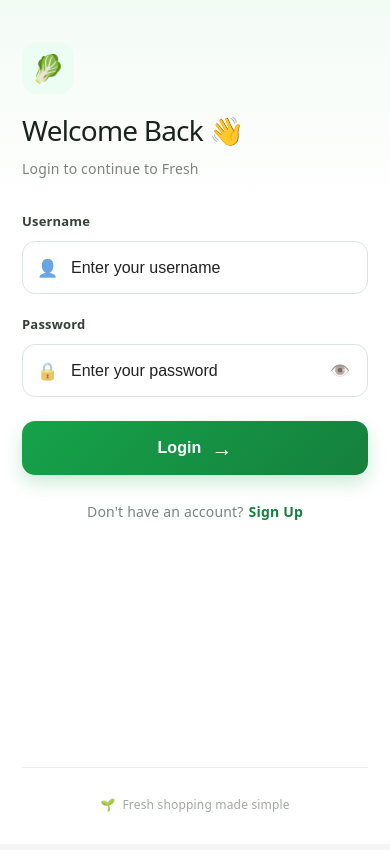
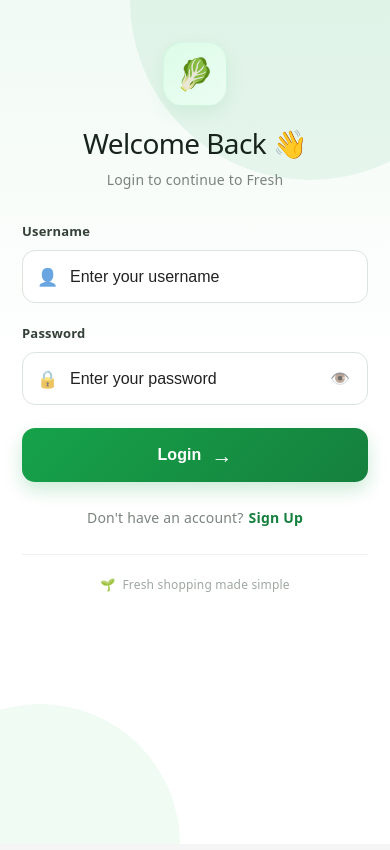
Before and after one commit to sravanijalibili/Fresh, a React (Vite) app in the folder frontend/: page /login in a window 390 px wide. Shown: the top 850 px of the page. Built offline with nearby package versions, Linux system fonts and the light colour scheme.

Commit message:
Update auth.css

```diff
--- a/frontend/src/styles/auth.css
+++ b/frontend/src/styles/auth.css
@@ -716,24 +716,36 @@
 
 
 /* =========================================================
-   MOBILE
+   MOBILE LOGIN DESIGN
    ========================================================= */
 
 @media (max-width: 600px) {
 
   .auth-page {
+    min-height: 100dvh;
+
     padding: 0;
 
-    align-items: stretch;
+    display: flex;
+    align-items: flex-start;
 
-    background: #f7faf8;
+    background:
+      linear-gradient(
+        180deg,
+        #f1faf4 0%,
+        #ffffff 45%
+      );
   }
+
+
+  /* =======================================================
+     MAIN CONTAINER
+     ======================================================= */
 
   .auth-container {
     width: 100%;
 
-    min-height: 100vh;
-    min-height: 100dvh;
+    min-height: auto;
 
     display: flex;
     flex-direction: column;
@@ -742,75 +754,393 @@
 
     box-shadow: none;
 
-    background: #ffffff;
+    background: transparent;
   }
 
-  /* Hide desktop branding */
+
+  /* =======================================================
+     HIDE DESKTOP BRANDING
+     ======================================================= */
 
   .auth-brand-section {
     display: none;
   }
 
-  /* Login */
+
+  /* =======================================================
+     LOGIN CARD
+     ======================================================= */
 
   .auth-card {
-    flex: 1;
+
+    width: 100%;
+
+    box-sizing: border-box;
 
     padding:
       42px
       22px
-      28px;
+      25px;
+
+    display: flex;
+    flex-direction: column;
 
     justify-content: flex-start;
 
+    background: transparent;
+  }
+
+
+  /* =======================================================
+     LOGO
+     ======================================================= */
+
+  .mobile-brand-logo {
+
+    display: flex;
+
+    width: 62px;
+    height: 62px;
+
+    margin: 0 auto 20px;
+
+    align-items: center;
+    justify-content: center;
+
     background:
       linear-gradient(
-        180deg,
-        #f3fbf5 0%,
-        #ffffff 25%
+        145deg,
+        #dcfce7,
+        #ecfdf3
       );
+
+    border-radius: 19px;
+
+    font-size: 31px;
+
+    border: 1px solid
+      rgba(22, 163, 74, 0.08);
+
+    box-shadow:
+      0 7px 18px
+      rgba(22, 163, 74, 0.10);
   }
 
-  .mobile-brand-logo {
-    display: flex;
+
+  /* =======================================================
+     HEADER
+     ======================================================= */
+
+  .auth-card-header {
+
+    width: 100%;
+
+    margin-bottom: 30px;
+
+    text-align: center;
   }
 
-  .auth-card-header {
-    margin-bottom: 30px;
+
+  .auth-card h1 {
+
+    margin: 0;
+
+    text-align: center;
+
+    font-size: 28px;
+
+    line-height: 1.25;
+
+    letter-spacing: -0.6px;
+
+    color: #17231b;
   }
 
-  .auth-card h1 {
-    font-size: 28px;
+
+  .auth-card-header p {
+
+    margin: 8px 0 0;
+
+    text-align: center;
+
+    font-size: 14px;
+
+    line-height: 1.5;
+
+    color: #7a847d;
   }
 
-  .auth-card-header p {
-    font-size: 14px;
-  }
+
+  /* =======================================================
+     FORM
+     ======================================================= */
 
   .login-form {
+
+    width: 100%;
+
     gap: 19px;
   }
 
+
+  /* =======================================================
+     INPUT GROUP
+     ======================================================= */
+
+  .input-group {
+
+    width: 100%;
+
+    gap: 7px;
+  }
+
+
+  .input-group label {
+
+    font-size: 13px;
+
+    font-weight: 650;
+
+    color: #344139;
+  }
+
+
+  /* =======================================================
+     INPUT
+     ======================================================= */
+
+  .input-wrapper {
+
+    width: 100%;
+  }
+
+
   .input-wrapper input {
+
+    width: 100%;
+
     height: 53px;
+
+    box-sizing: border-box;
+
+    padding-left: 47px;
+    padding-right: 47px;
+
+    font-size: 16px;
+
+    border-radius: 13px;
+  }
+
+
+  /* =======================================================
+     LOGIN BUTTON
+     ======================================================= */
+
+  .login-button {
+
+    width: 100%;
+
+    min-height: 54px;
+
+    margin-top: 4px;
+
+    border-radius: 13px;
 
     font-size: 16px;
   }
 
-  .login-button {
-    min-height: 54px;
 
-    margin-top: 5px;
+  /* =======================================================
+     SIGN UP
+     ======================================================= */
+
+  .auth-link {
+
+    width: 100%;
+
+    margin-top: 24px;
+
+    display: flex;
+
+    justify-content: center;
+
+    align-items: center;
+
+    text-align: center;
+
+    font-size: 14px;
   }
 
-  .auth-link {
-    margin-top: 25px;
+
+  /* =======================================================
+     FOOTER
+     ======================================================= */
+
+  .login-footer {
+
+    width: 100%;
+
+    margin-top: 24px;
+
+    padding-top: 18px;
+
+    text-align: center;
+
+    justify-content: center;
+
+    font-size: 12px;
+  }
+}
+
+
+/* =========================================================
+   SMALL MOBILE
+   ========================================================= */
+
+@media (max-width: 380px) {
+
+  .auth-card {
+
+    padding:
+      30px
+      18px
+      20px;
   }
 
+
+  .mobile-brand-logo {
+
+    width: 56px;
+    height: 56px;
+
+    margin-bottom: 17px;
+
+    border-radius: 17px;
+
+    font-size: 28px;
+  }
+
+
+  .auth-card-header {
+
+    margin-bottom: 27px;
+  }
+
+
+  .auth-card h1 {
+
+    font-size: 25px;
+  }
+
+
+  .auth-card-header p {
+
+    margin-top: 7px;
+
+    font-size: 13px;
+  }
+
+
+  .login-form {
+
+    gap: 17px;
+  }
+
+
+  .input-wrapper input {
+
+    height: 50px;
+  }
+
+
+  .login-button {
+
+    min-height: 51px;
+
+    font-size: 15px;
+  }
+
+
+  .auth-link {
+
+    margin-top: 21px;
+  }
+
+
   .login-footer {
-    margin-top: auto;
 
-    padding-top: 25px;
+    margin-top: 20px;
+
+    padding-top: 15px;
+  }
+}
+
+
+/* =========================================================
+   SMALL MOBILE
+   ========================================================= */
+
+@media (max-width: 380px) {
+
+  .auth-card {
+
+    padding:
+      34px
+      18px
+      22px;
+  }
+
+
+  .mobile-brand-logo {
+
+    width: 58px;
+    height: 58px;
+
+    margin-bottom: 19px;
+
+    border-radius: 18px;
+
+    font-size: 29px;
+  }
+
+
+  .auth-card-header {
+
+    margin-bottom: 29px;
+  }
+
+
+  .auth-card h1 {
+
+    font-size: 26px;
+
+    letter-spacing: -0.5px;
+  }
+
+
+  .auth-card-header p {
+
+    margin-top: 8px;
+
+    font-size: 13px;
+  }
+
+
+  .input-wrapper input {
+
+    height: 51px;
+
+    padding-left: 44px;
+
+    padding-right: 44px;
+  }
+
+
+  .login-button {
+
+    min-height: 52px;
+
+    font-size: 15px;
   }
 }
 
```
